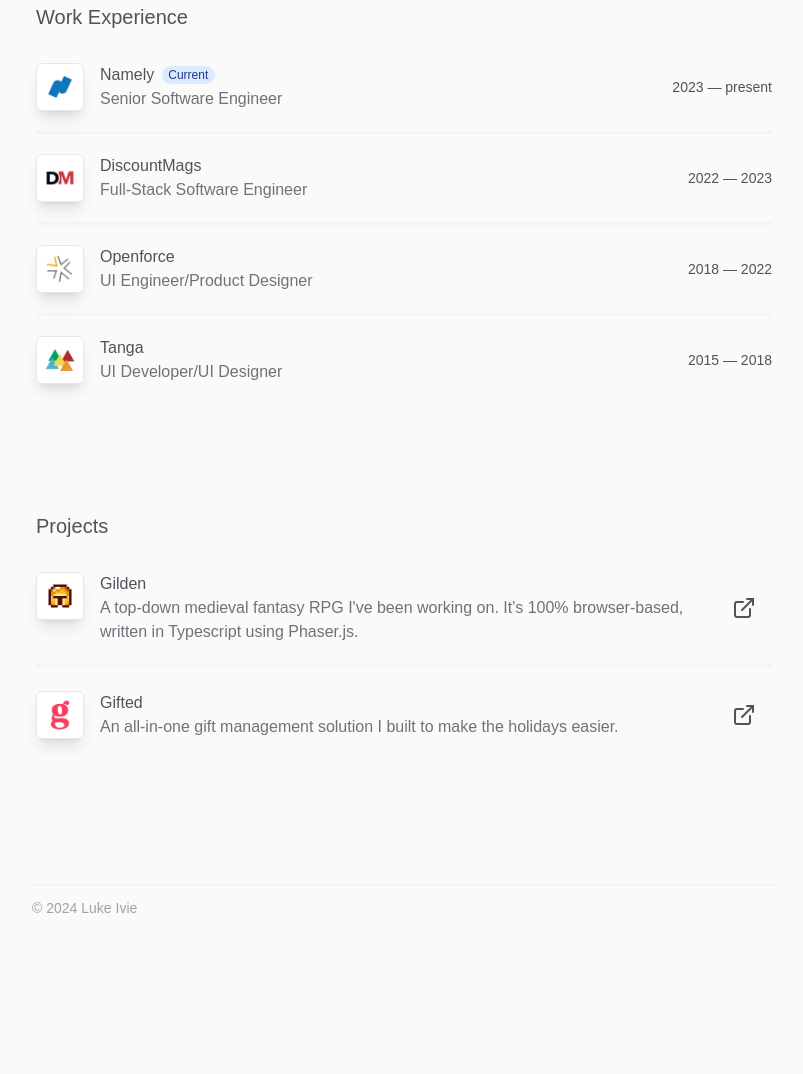
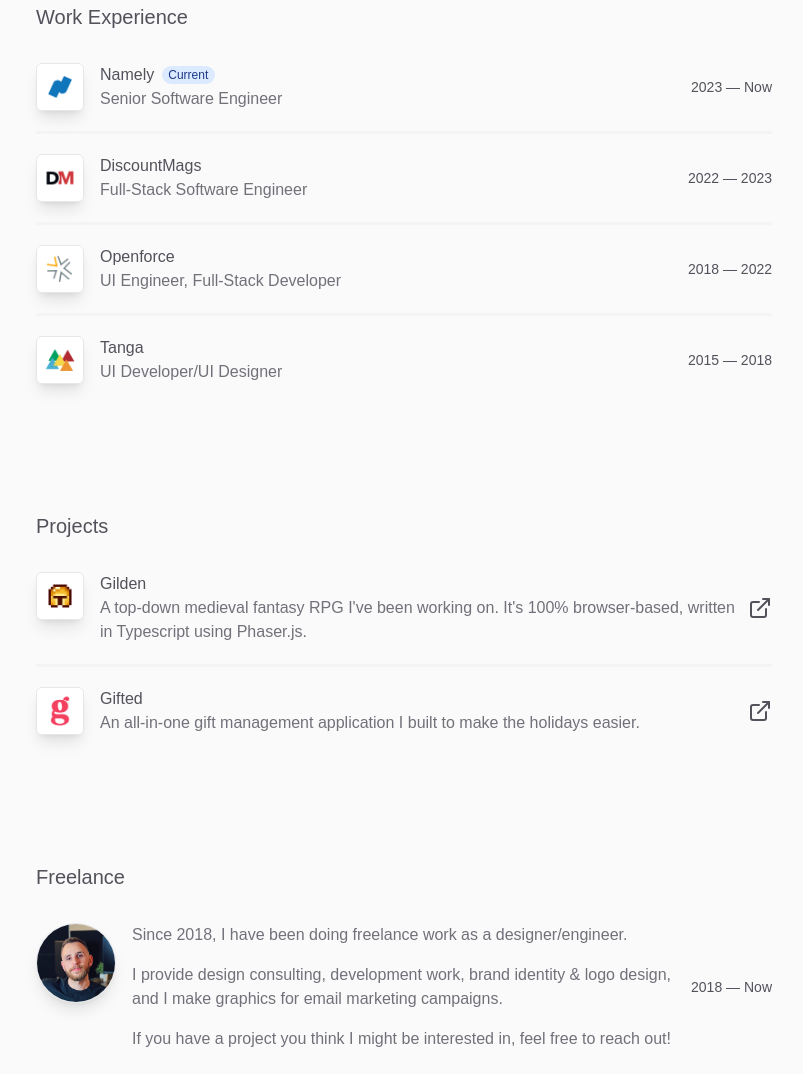
Before and after one commit to lukeivie/lukeivie.com, an Astro site: page / in a window 1280 px wide. Shown: the part 718-1792 px from the top of the page, without its empty margins (236-1039 px from the left). Before the commit the page ends 1760 px from the top, so only its background shows below. Built offline with nearby package versions, Linux system fonts and the light colour scheme; Astro itself is replaced by a stand-in of ours.

Commit message:
feat: add Freelance section, add Timeline component, add active states for some things

```diff
--- a/src/components/Badge.tsx
+++ b/src/components/Badge.tsx
@@ -3,14 +3,19 @@
 
 interface Props {
   children?: ReactNode;
+  color?: "success" | "info";
 }
 
-export const Badge = ({ children }: Props) => (
+export const Badge = ({ children, color = "info" }: Props) => (
   <span
     className={cn(
       "font-medium text-xs pl-[6px] pr-[7px] py-[1px] rounded-full",
-      "bg-blue-100 text-blue-900",
-      "dark:bg-blue-700/40 dark:text-blue-300"
+      {
+        "bg-blue-100 text-blue-900": color === "info",
+        "dark:bg-blue-700/40 dark:text-blue-300": color === "info",
+        "bg-green-100 text-green-900": color === "success",
+        "dark:bg-green-700/40 dark:text-green-300": color === "success",
+      }
     )}
   >
     {children}
--- /dev/null
+++ b/src/components/Freelance.tsx
@@ -0,0 +1,36 @@
+import { Image } from "./Image";
+import { Section } from "./Section";
+import { SectionHeader } from "./SectionHeader";
+import me from "public/images/me.jpg";
+
+import { Timeline } from "./Timeline";
+
+export const Freelance = () => (
+  <Section>
+    <SectionHeader>Freelance</SectionHeader>
+    <div className="p-4 flex flex-col sm:flex-row gap-4">
+      <Image
+        light={me}
+        dark={me}
+        alt="Luke Ivie"
+        className="w-20 h-20 !rounded-full"
+      />
+      <div className="flex flex-col text-base text-zinc-500 gap-4">
+        <p>
+          Since 2018, I have been doing freelance work as a designer/engineer.
+        </p>
+        <p>
+          I provide design consulting, development work, brand identity & logo
+          design, and I make graphics for email marketing campaigns.
+        </p>
+        <p>
+          If you have a project you think I might be interested in, feel free to
+          reach out!
+        </p>
+      </div>
+      <div className="flex items-center">
+        <Timeline start="2018" end="Now" />
+      </div>
+    </div>
+  </Section>
+);
--- a/src/components/Image.tsx
+++ b/src/components/Image.tsx
@@ -1,27 +1,35 @@
 import { cn } from "@/utils";
 import type { ImageMetadata } from "astro";
+import type { CSSProperties } from "react";
 
 interface Props {
+  alt: string;
+  className?: string;
   dark: ImageMetadata;
   light: ImageMetadata;
-  alt: string;
+  style?: CSSProperties;
 }
 
-export const Image = ({ dark, light, alt }: Props) => {
+export const Image = ({ dark, light, alt, className, style }: Props) => {
   const baseClasses = cn(
-    "rounded-md w-12 h-12 text-xs break-words shadow-lg border dark:border-zinc-800"
+    "rounded-md w-12 h-12 text-xs break-words shadow-lg",
+    "border",
+    "dark:border-zinc-800",
+    className
   );
+
+  const baseProps = { alt, style };
 
   return (
     <>
       <img
+        {...baseProps}
         src={dark?.src}
-        alt={alt}
         className={cn(baseClasses, "hidden dark:block")}
       />
       <img
+        {...baseProps}
         src={light?.src}
-        alt={alt}
         className={cn(baseClasses, "block dark:hidden")}
       />
     </>
--- a/src/components/Link.tsx
+++ b/src/components/Link.tsx
@@ -4,15 +4,21 @@
 interface Props {
   href: string;
   children?: ReactNode;
+  soft?: boolean;
 }
 
-export const Link = ({ href, children }: Props) => (
+export const Link = ({ href, children, soft }: Props) => (
   <a href={href} target="_blank" className="relative inline-flex group">
     <span
       className={cn(
         "font-medium",
         "text-zinc-700 group-hover:text-zinc-900 group-active:text-amber-800",
-        "dark:text-zinc-300 dark:group-hover:text-zinc-200 dark:group-active:text-zinc-100"
+        {
+          "dark:text-zinc-300 dark:group-hover:text-zinc-200 dark:group-active:text-zinc-100":
+            !soft,
+          "dark:text-zinc-400 dark:group-hover:text-zinc-300 dark:group-active:text-zinc-200":
+            soft,
+        }
       )}
     >
       {children}
--- a/src/components/Projects.tsx
+++ b/src/components/Projects.tsx
@@ -42,7 +42,7 @@
       light: giftedLight,
     },
     description:
-      "An all-in-one gift management solution I built to make the holidays easier.",
+      "An all-in-one gift management application I built to make the holidays easier.",
   },
 ];
 
@@ -63,17 +63,36 @@
                   "text-base",
                   "rounded-lg p-4",
                   "hover:bg-zinc-100",
-                  "dark:hover:bg-zinc-900"
+                  "dark:hover:bg-zinc-900 dark:active:bg-zinc-800"
                 )}
               >
                 <div className="flex gap-4">
                   <Image alt={name} dark={dark} light={light} />
                   <div>
-                    <h3 className="text-base font-medium">{name}</h3>
-                    <p className="text-base text-zinc-500">{description}</p>
+                    <h3
+                      className={cn(
+                        "text-base font-medium",
+                        "dark:group-hover:text-zinc-300 dark:group-active:text-zinc-200"
+                      )}
+                    >
+                      {name}
+                    </h3>
+                    <p
+                      className={cn(
+                        "text-base text-zinc-500",
+                        "dark:group-hover:text-zinc-400 dark:group-active:text-zinc-300"
+                      )}
+                    >
+                      {description}
+                    </p>
                   </div>
                 </div>
-                <div className="p-4 text-zinc-600">
+                <div
+                  className={cn(
+                    "text-zinc-600 self-center",
+                    "dark:group-hover:text-zinc-500 dark:group-active:text-zinc-400"
+                  )}
+                >
                   <ExternalLink />
                 </div>
               </a>
--- /dev/null
+++ b/src/components/Timeline.tsx
@@ -0,0 +1,18 @@
+import { cn } from "@/utils";
+
+interface Props {
+  start: string;
+  end: string;
+}
+
+export const Timeline = ({ start, end }: Props) => (
+  <div
+    className={cn(
+      "flex text-sm mt-3 sm:mt-0",
+      "dark:group-hover:text-zinc-400 dark:group-active:text-zinc-300",
+      "whitespace-nowrap"
+    )}
+  >
+    {start} &mdash; {end}
+  </div>
+);
--- a/src/components/Work.tsx
+++ b/src/components/Work.tsx
@@ -6,6 +6,7 @@
 import { Image } from "./Image";
 import { Separator } from "./Separator";
 import { Fragment } from "react/jsx-runtime";
+import { Timeline } from "./Timeline";
 
 import namelyLight from "public/images/experience/namely/light.png";
 import namelyDark from "public/images/experience/namely/dark.png";
@@ -35,7 +36,7 @@
     company: "Namely",
     jobTitle: "Senior Software Engineer",
     start: "2023",
-    end: "present",
+    end: "Now",
     isCurrent: true,
   },
   {
@@ -52,7 +53,7 @@
     href: "https://oforce.com",
     image: { light: openforceLight, dark: openforceDark },
     company: "Openforce",
-    jobTitle: "UI Engineer/Product Designer",
+    jobTitle: "UI Engineer, Full-Stack Developer",
     start: "2018",
     end: "2022",
   },
@@ -97,7 +98,7 @@
                     "text-base",
                     "rounded-lg p-4",
                     "hover:bg-zinc-100",
-                    "dark:hover:bg-zinc-900"
+                    "dark:hover:bg-zinc-900 dark:active:bg-zinc-800"
                   )}
                 >
                   <Image alt={company} dark={dark} light={light} />
@@ -105,7 +106,14 @@
                     <div className="flex flex-col">
                       <div className="flex gap-1 items-center">
                         <div className="flex items-center gap-2">
-                          <h3 className="text-base font-medium">{company}</h3>
+                          <h3
+                            className={cn(
+                              "text-base font-medium",
+                              "dark:group-hover:text-zinc-300 dark:group-active:text-zinc-200"
+                            )}
+                          >
+                            {company}
+                          </h3>
                           {isCurrent && <Badge>Current</Badge>}
                         </div>
                         <ExternalLink
@@ -113,11 +121,16 @@
                           className="opacity-0 group-hover:opacity-100 transition-all duration-200 text-zinc-400"
                         />
                       </div>
-                      <p className="text-base text-zinc-500">{jobTitle}</p>
+                      <p
+                        className={cn(
+                          "text-base text-zinc-500",
+                          "dark:group-hover:text-zinc-400 dark:group-active:text-zinc-300"
+                        )}
+                      >
+                        {jobTitle}
+                      </p>
                     </div>
-                    <div className="flex text-sm mt-3 sm:mt-0">
-                      {start} &mdash; {end}
-                    </div>
+                    <Timeline start={start} end={end} />
                   </div>
                 </a>
               </li>
--- a/src/pages/index.astro
+++ b/src/pages/index.astro
@@ -5,6 +5,7 @@
 import { Footer } from "@/components/Footer";
 import { Summary } from "@/components/Summary";
 import { Projects } from "@/components/Projects";
+import { Freelance } from "@/components/Freelance";
 ---
 
 <Layout>
@@ -18,6 +19,7 @@
     <Summary />
     <Work />
     <Projects />
+    <Freelance />
     <Footer />
   </div>
 </Layout>
```
Also changed, not shown: public/images/me.jpg (added).
